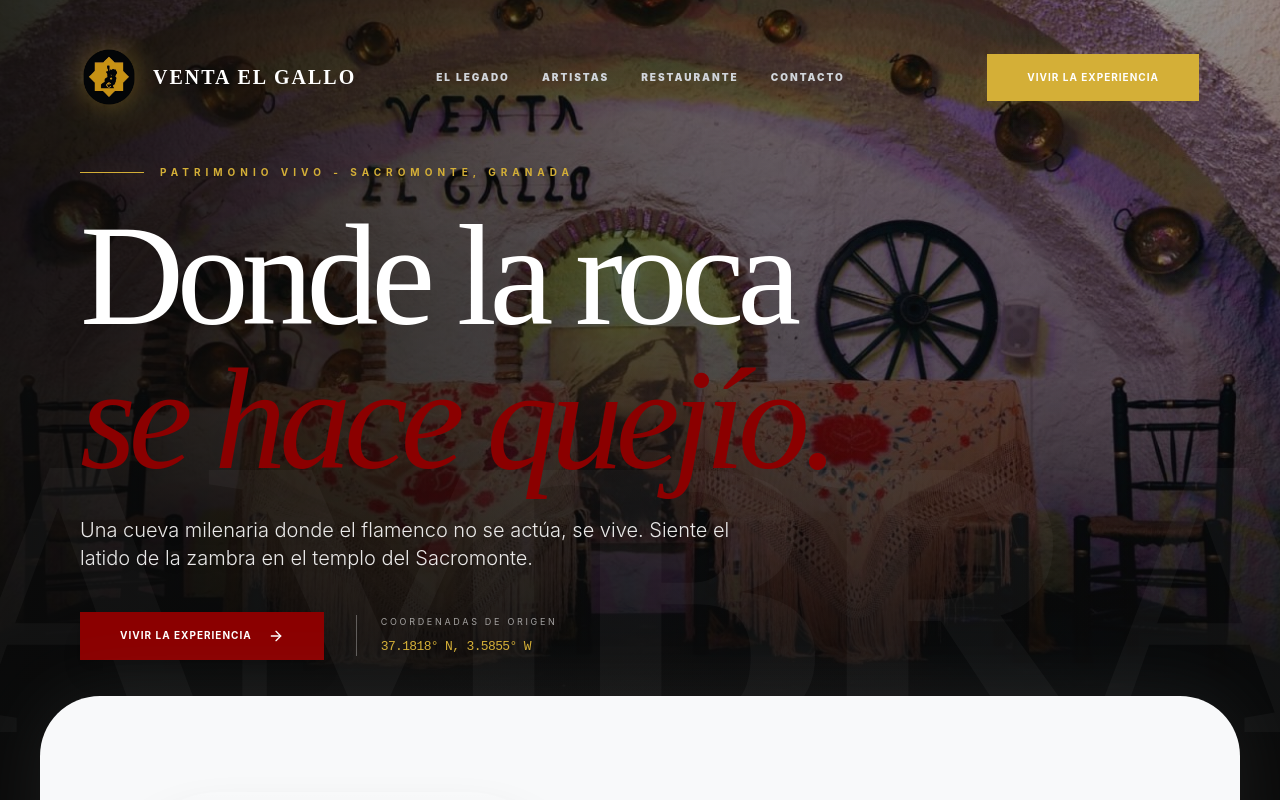
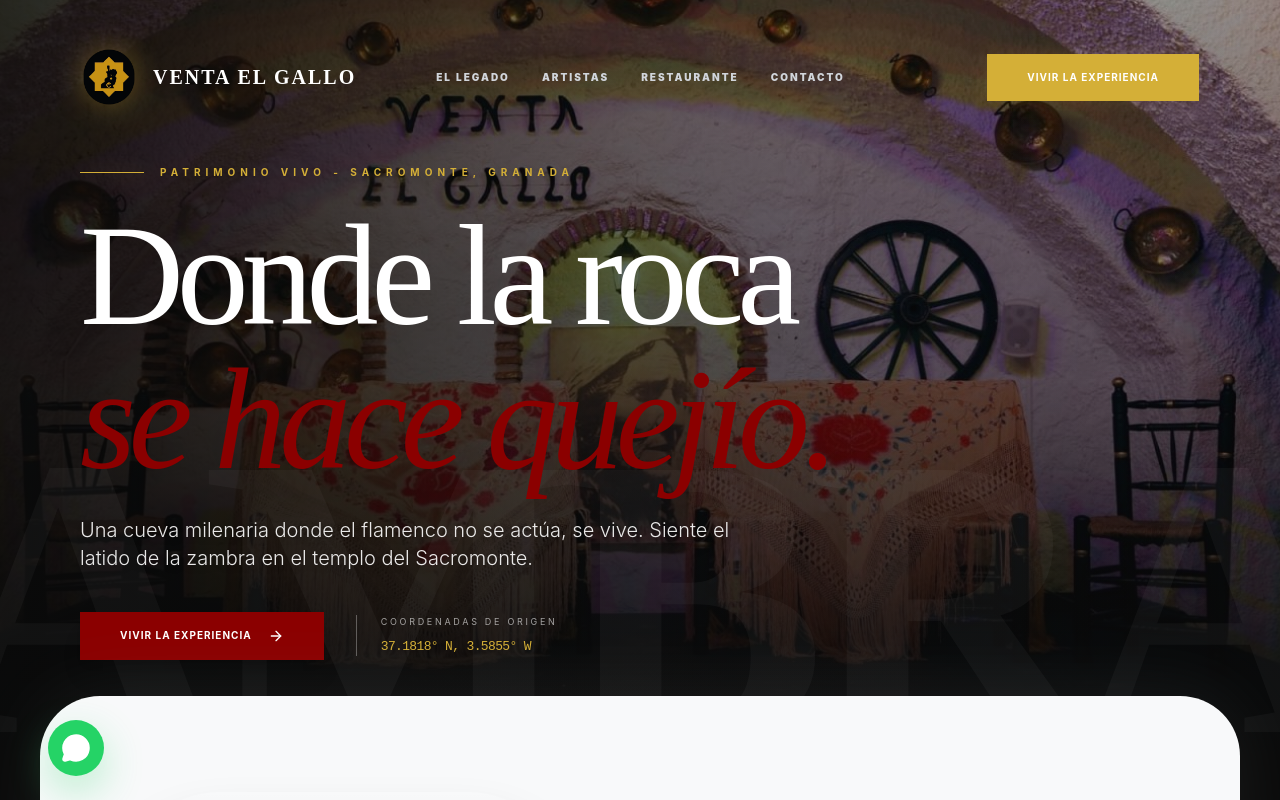
Before and after one commit to klarx94-Architect/venta-el-gallo, a React (Vite) app: page / in a window 1280 px wide. Shown: the top 800 px of the page. Built offline with nearby package versions, Linux system fonts and the light colour scheme.

Commit message:
feat: add global floating WhatsApp and scroll-to-top buttons

```diff
--- /dev/null
+++ b/src/components/layout/FloatingActions.jsx
@@ -0,0 +1,68 @@
+import React, { useState, useEffect } from 'react';
+import { motion, AnimatePresence } from 'framer-motion';
+import { MessageCircle, ArrowUp } from 'lucide-react';
+
+const FloatingActions = () => {
+  const [isVisible, setIsVisible] = useState(false);
+
+  useEffect(() => {
+    const toggleVisibility = () => {
+      if (window.pageYOffset > 300) {
+        setIsVisible(true);
+      } else {
+        setIsVisible(false);
+      }
+    };
+
+    window.addEventListener('scroll', toggleVisibility);
+    return () => window.removeEventListener('scroll', toggleVisibility);
+  }, []);
+
+  const scrollToTop = () => {
+    window.scrollTo({
+      top: 0,
+      behavior: 'smooth',
+    });
+  };
+
+  const whatsappNumber = "34958228476";
+  const whatsappMessage = encodeURIComponent("Hola! Me gustaría solicitar información sobre una reserva en Venta El Gallo.");
+  const whatsappUrl = `https://wa.me/${whatsappNumber}?text=${whatsappMessage}`;
+
+  return (
+    <div className="fixed bottom-6 left-0 right-0 z-[60] pointer-events-none px-6 md:px-10 lg:px-12 flex justify-between items-end">
+
+      {/* Scroll to Top (Left) */}
+      <AnimatePresence>
+        {isVisible && (
+          <motion.button
+            initial={{ opacity: 0, x: -20 }}
+            animate={{ opacity: 1, x: 0 }}
+            exit={{ opacity: 0, x: -20 }}
+            onClick={scrollToTop}
+            className="pointer-events-auto w-12 h-12 rounded-full bg-deep-black/80 backdrop-blur-md border border-white/10 text-gold flex items-center justify-center shadow-[0_10px_30px_rgba(0,0,0,0.3)] hover:bg-gold hover:text-deep-black transition-all duration-500 group"
+          >
+            <ArrowUp size={20} className="group-hover:-translate-y-1 transition-transform" />
+          </motion.button>
+        )}
+      </AnimatePresence>
+
+      {/* WhatsApp (Right) */}
+      <motion.a
+        href={whatsappUrl}
+        target="_blank"
+        rel="noopener noreferrer"
+        initial={{ opacity: 0, scale: 0.8 }}
+        animate={{ opacity: 1, scale: 1 }}
+        whileHover={{ scale: 1.1 }}
+        className="pointer-events-auto w-14 h-14 rounded-full bg-[#25D366] text-white flex items-center justify-center shadow-[0_15px_40px_rgba(37,211,102,0.3)] hover:shadow-[0_20px_50px_rgba(37,211,102,0.5)] transition-all duration-500 overflow-hidden relative"
+      >
+        <MessageCircle size={30} fill="currentColor" />
+        <div className="absolute inset-0 bg-white/20 opacity-0 hover:opacity-100 transition-opacity"></div>
+      </motion.a>
+
+    </div>
+  );
+};
+
+export default FloatingActions;
--- a/src/layouts/MainLayout.jsx
+++ b/src/layouts/MainLayout.jsx
@@ -3,6 +3,7 @@ import { Outlet, Link, useLocation } from 'react-router-dom';
 import { useTranslation } from 'react-i18next';
 import { Menu, Instagram, Facebook, MapPin, Phone, Mail } from 'lucide-react';
 import logoGallo from '../assets/raw/logoVentaelGallo.webp';
+import FloatingActions from '../components/layout/FloatingActions';
 
 const MainLayout = () => {
   const { t } = useTranslation();
@@ -68,6 +69,9 @@ const MainLayout = () => {
       <main className="flex-grow">
         <Outlet />
       </main>
+
+      {/* Global Actions (WhatsApp/ScrollTop) */}
+      <FloatingActions />
 
       {/* Footer - High End Professional */}
       <footer className="bg-gradient-to-b from-deep-black to-[#0a0a0a] pt-24 pb-12 text-white/70 relative overflow-hidden border-t border-white/5">
```
